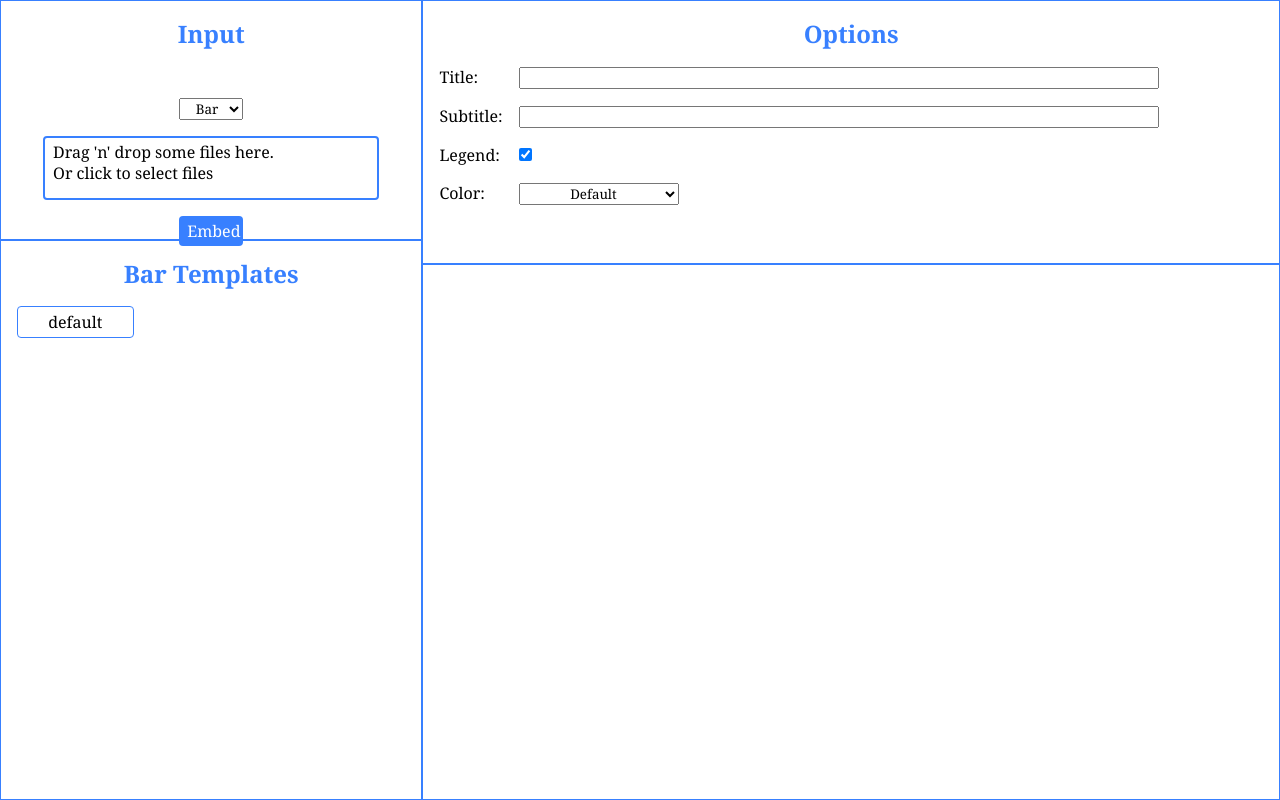
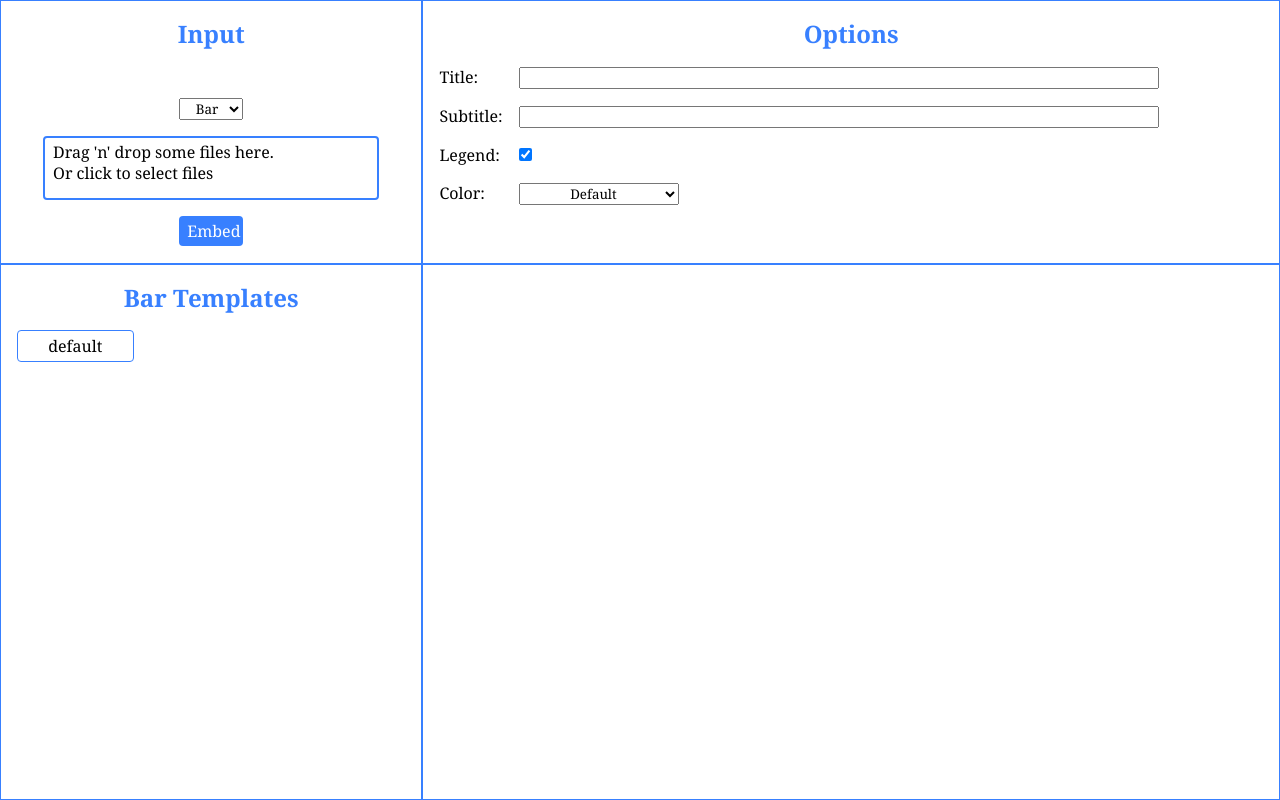
Before and after one commit to michaelcalvinwood/instant-charts-react, a React (Create React App) app: page / in a window 1280 px wide. Built offline with nearby package versions, Linux system fonts and the light colour scheme.

Commit message:
refactored layout to give more space for Input section

```diff
--- a/src/components/FileUpload.scss
+++ b/src/components/FileUpload.scss
@@ -3,7 +3,7 @@
     position: fixed;
     top: 0;
     left: 0;
-    height: 15rem;
+    height: 33vh;
     border: 1px solid var(--primary-color);
 
     &--input {
--- a/src/components/Templates.scss
+++ b/src/components/Templates.scss
@@ -1,9 +1,9 @@
 .templates {
     width: 33vw;
-    height: calc(100vh - 15rem);
+    height: 67vh;
     border: 1px solid var(--primary-color);
     position: fixed;
-    top: 15rem;
+    top: 33vh;
     left: 0;
 
     &--heading {
```
